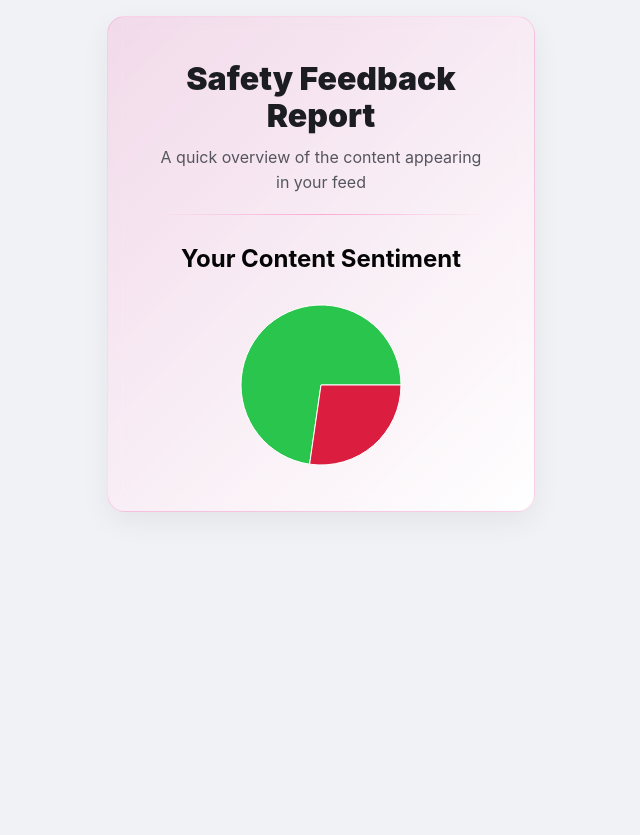
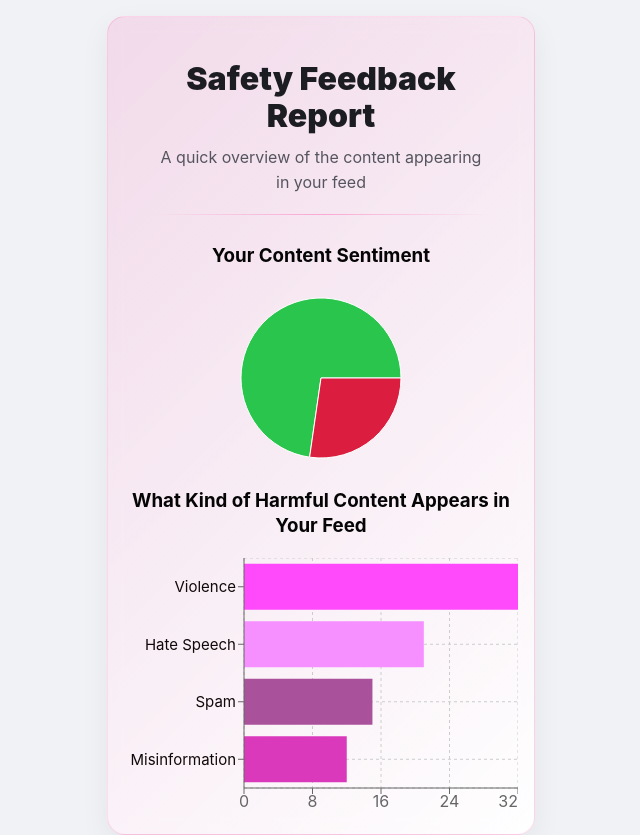
Before and after one commit to MayaAtwan/BeSafeHack5, a React (Vite) app in the folder Facebook_Mock/: page /feedback in a window 1280 px wide. Shown: the whole page, without its empty margins (319-959 px from the left). Before the commit the page ends 800 px from the top, so only its background shows below. Built offline with nearby package versions, Linux system fonts and the light colour scheme.

Commit message:
Add: content post category by Bar Chart

```diff
--- a/Facebook_Mock/pages/FeedbackPage.jsx
+++ b/Facebook_Mock/pages/FeedbackPage.jsx
@@ -1,3 +1,4 @@
+import ContentCategoryBarChart from "../src/components/ContentCategoryBarChart";
 import FeedbackHeader from "../src/components/FeedbackHeader";
 import SentimentPieChart from "../src/components/SentimentPieChart";
 
@@ -10,13 +11,39 @@ function FeedbackPage() {
     { label: "Negative", value: negativeCount, color: "#db1d40ff" },
     ];
 
+        const categoriesData = [
+    {
+        category: "Violence",
+        value: 32,
+        color: "#ff4afcff",
+    },
+    {
+        category: "Hate Speech",
+        value: 21,
+        color: "#f68fffff",
+    },
+    {
+        category: "Spam",
+        value: 15,
+        color: "#aa519bff",
+    },
+    {
+        category: "Misinformation",
+        value: 12,
+        color: "#db39bbff",
+    },
+    ];
+
   return (
     <div style={styles.page }>
         <FeedbackHeader/>
         <div>
-        <h2 style={{textAlign: "center"}}>Your Content Sentiment</h2>
+        <h3 style={{textAlign: "center"}}>Your Content Sentiment</h3>
         <SentimentPieChart data={sentimentData} />
         </div>
+
+        <h3 style={{textAlign: "center"}}>What Kind of Harmful Content Appears in Your Feed</h3>
+        <ContentCategoryBarChart data={categoriesData} />
 
     </div>
   );
--- /dev/null
+++ b/Facebook_Mock/src/components/ContentCategoryBarChart.jsx
@@ -0,0 +1,47 @@
+import {
+  BarChart,
+  Bar,
+  XAxis,
+  YAxis,
+  CartesianGrid,
+  Tooltip,
+  Legend,
+  ResponsiveContainer,
+  Cell,
+} from "recharts";
+
+export default function ContentCategoryBarChart({ data }) {
+  const sortedData = [...data].sort((a, b) => b.value - a.value);
+
+  return (
+    <div style={{ width: "100%", height: 260, marginTop: 20 }}>
+      <ResponsiveContainer>
+        <BarChart
+          data={sortedData}
+          layout="vertical"
+          margin={{ left: 0 }}
+        >
+          <CartesianGrid strokeDasharray="3 3" />
+          <XAxis type="number" />
+          <YAxis
+           dataKey="category"
+            type="category"
+            width={120}
+            tick={{
+                fontSize: 15,
+                fill: "#100909ff",
+                textAnchor: "start",
+
+            }}
+            />
+          <Tooltip />
+          <Bar dataKey="value">
+            {sortedData.map((entry, index) => (
+              <Cell key={index} fill={entry.color} />
+            ))}
+          </Bar>
+        </BarChart>
+      </ResponsiveContainer>
+    </div>
+  );
+}
```
